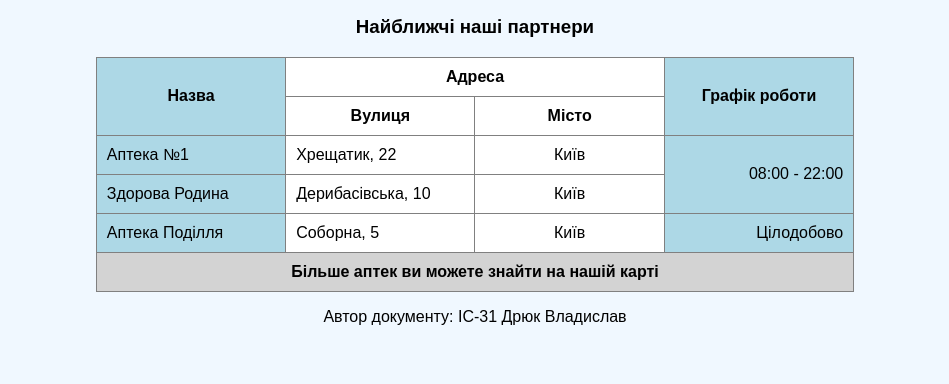
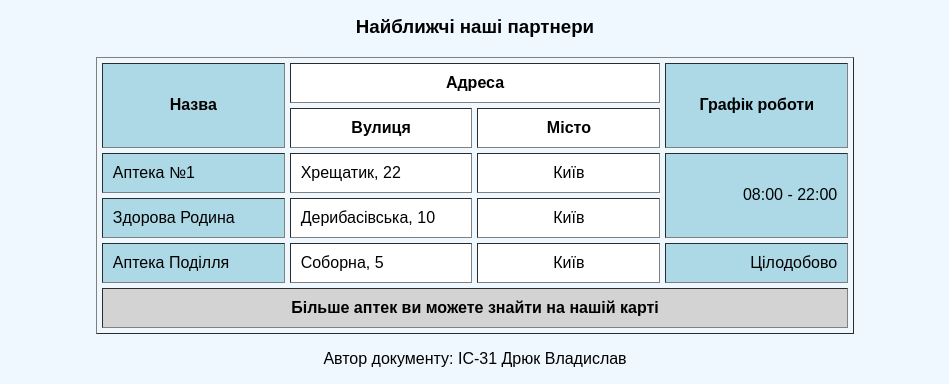
Before and after one commit to DVladyslav/OKR_pharm, a plain HTML site: page pharmacies.html in a window 1280 px wide. Shown: the part 806-1190 px from the top of the page, without its empty margins (165-1114 px from the left). Before the commit the page ends 1148 px from the top, so only its background shows below. Drawn offline with Linux system fonts and the light colour scheme.

Commit message:
second commit(lr2.1)

```diff
--- a/pharmacies.html
+++ b/pharmacies.html
@@ -34,8 +34,8 @@
             allowfullscreen="" loading="lazy">
         </iframe>
         <h3 style="text-align: center;">Найближчі наші партнери</h3>
-        <table border="1" cellpadding="10" cellspacing="0"
-            style="width: 60%; text-align: center; border-collapse: collapse; margin: 0 auto;">
+        <table border="1" cellpadding="10" cellspacing="5"
+            style="width: 60%; text-align: center; margin: 0 auto;">
             <colgroup>
                 <col style="background-color: #add8e6; width: 25%;">
                 <col style="background-color: #ffffff; width: 25%;">
```
Also changed, not shown: catalogue.html (+2 -1 lines), index.html (+1 -1 lines).
